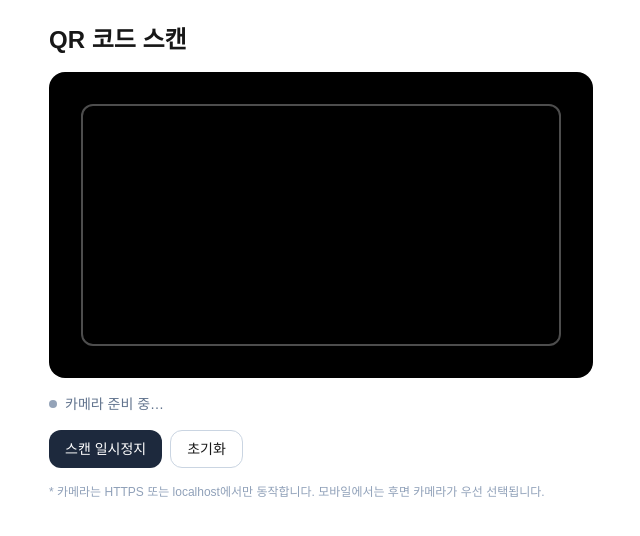
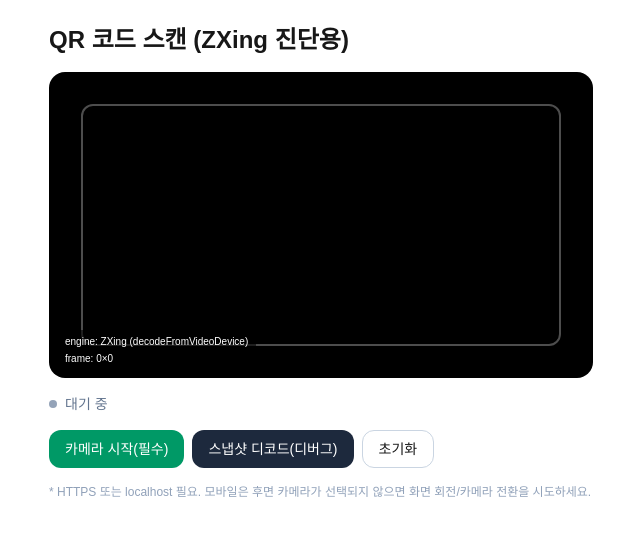
Before and after one commit to Coutainer/CoutainerFrontend, a Next.js app: page /qrread in a window 1280 px wide. Shown: the top 536 px of the page, without its empty margins (319-959 px from the left). Built offline with nearby package versions, Linux system fonts and the light colour scheme; no server answers.

Commit message:
qrcode read fix

```diff
--- a/src/app/qrread/page.tsx
+++ b/src/app/qrread/page.tsx
@@ -1,71 +1,67 @@
 'use client';
 
-import React, { useCallback, useEffect, useMemo, useRef, useState } from 'react';
+import React, { useCallback, useEffect, useRef, useState } from 'react';
+import {
+  BrowserMultiFormatReader,
+  IScannerControls,
+} from '@zxing/browser';
 import {
   BinaryBitmap,
   HybridBinarizer,
   RGBLuminanceSource,
-  QRCodeReader
+  QRCodeReader,
+  NotFoundException,
+  Result,
 } from '@zxing/library';
 
 type VerifyResponse =
-  | { exists: true; data: any }   // 서버가 찾은 경우 (원하는 스키마로 바꿔도 됨)
-  | { exists: false; message?: string }; // 없는 경우
+  | { exists: true; data: any }
+  | { exists: false; message?: string };
 
 const API_BASE = process.env.NEXT_PUBLIC_BACKEND_IP;
 
-export default function QrReadPage() {
+/**
+ * ZXing 전용 진단 페이지 (타입/시그니처 정리 버전)
+ * - BarcodeDetector 사용 안 함
+ * - decodeFromVideoDevice로 실시간 스트림 디코딩
+ * - 수동 스냅샷 디코드 버튼 제공
+ */
+export default function QrReadPageZXingOnly() {
   const videoRef = useRef<HTMLVideoElement | null>(null);
   const streamRef = useRef<MediaStream | null>(null);
-  const rafRef = useRef<number | null>(null);
-  const detectorRef = useRef<any>(null); // BarcodeDetector 또는 ZXing Reader
-  const isBarcodeDetectorSupported = useMemo(
-    () => typeof window !== 'undefined' && 'BarcodeDetector' in window,
-    []
-  );
+  const zxingReaderRef = useRef<BrowserMultiFormatReader | null>(null);
+  const controlsRef = useRef<IScannerControls | null>(null); // ← 반환 컨트롤 저장
+
+  const canvasRef = useRef<HTMLCanvasElement | null>(null); // 수동 스냅샷용
+  const qrReaderRef = useRef<QRCodeReader | null>(null); // 수동 스냅샷 디코더
 
   const [status, setStatus] = useState<'idle' | 'camera' | 'scanning' | 'verifying' | 'done' | 'error'>('idle');
   const [error, setError] = useState<string | null>(null);
   const [lastCode, setLastCode] = useState<string | null>(null);
   const [result, setResult] = useState<VerifyResponse | null>(null);
-  const [cameraReady, setCameraReady] = useState(false);
-  const [paused, setPaused] = useState(false); // 스캔 잠깐 멈추기
+  const [frame, setFrame] = useState<{ w: number; h: number }>({ w: 0, h: 0 });
+  const [hitBlink, setHitBlink] = useState(false);
+  const hitBlinkTimer = useRef<number | undefined>(undefined);
 
-  // 카메라 열기
-  const openCamera = useCallback(async () => {
-    try {
-      setError(null);
-      setResult(null);
-      setLastCode(null);
-      setStatus('camera');
-
-      const constraints: MediaStreamConstraints = {
-        video: {
-          facingMode: { ideal: 'environment' }, // 모바일 후면 카메라 우선
-          width: { ideal: 1280 },
-          height: { ideal: 720 },
-        },
-        audio: false,
+  const flashHit = () => {
+    setHitBlink(true);
+    if (hitBlinkTimer.current) window.clearTimeout(hitBlinkTimer.current);
+    hitBlinkTimer.current = window.setTimeout(() => setHitBlink(false), 300);
   };
 
-      const stream = await navigator.mediaDevices.getUserMedia(constraints);
-      streamRef.current = stream;
-
-      if (videoRef.current) {
-        videoRef.current.srcObject = stream;
-        await videoRef.current.play();
+  const stopAll = useCallback(() => {
+    try {
+      controlsRef.current?.stop(); // ← IScannerControls 사용
+      controlsRef.current = null;
+    } catch {}
+    if (streamRef.current) {
+      streamRef.current.getTracks().forEach((t) => t.stop());
+      streamRef.current = null;
     }
-
-      // 준비 완료
-      setCameraReady(true);
-      setStatus('scanning');
-    } catch (e: any) {
-      setStatus('error');
-      setError(e?.message || '카메라 접근에 실패했습니다. (HTTPS/localhost 필요)');
-    }
+    if (hitBlinkTimer.current) window.clearTimeout(hitBlinkTimer.current);
   }, []);
 
-  // 검증 API 호출
+  // 검증 API
   const verifyCode = useCallback(async (code: string) => {
     if (!API_BASE) {
       setStatus('error');
@@ -75,24 +71,12 @@ export default function QrReadPage() {
     try {
       setStatus('verifying');
       setResult(null);
-
-      // 서버 규약에 맞게 엔드포인트 조정하세요.
-      // 예: GET /qr/verify?code=...
       const url = `${API_BASE.replace(/\/$/, '')}/qr/verify?code=${encodeURIComponent(code)}`;
-      const res = await fetch(url, {
-        method: 'GET',
-        headers: {
-          'Accept': 'application/json',
-          // JWT가 필요한 경우:
-          // 'Authorization': `Bearer ${token}`
-        },
-      });
-
+      const res = await fetch(url, { headers: { Accept: 'application/json' } });
       if (!res.ok) {
         const text = await res.text().catch(() => '');
         throw new Error(`서버 오류 (${res.status}) ${text}`);
       }
-
       const json = (await res.json()) as VerifyResponse;
       setResult(json);
       setStatus('done');
@@ -102,159 +86,161 @@ export default function QrReadPage() {
     }
   }, []);
 
-  // ZXing 동적 임포트 (폴백용)
-  const initZxing = useCallback(async () => {
-    const { BrowserMultiFormatReader } = await import('@zxing/browser');
-    const reader = new BrowserMultiFormatReader();
-    detectorRef.current = reader;
-  }, []);
+  // 카메라 열기 + decodeFromVideoDevice 시작(사용자 제스처에서 호출)
+  const startScan = useCallback(async () => {
+    try {
+      setError(null);
+      setResult(null);
+      setLastCode(null);
+      setStatus('camera');
 
-  // BarcodeDetector 초기화
-  const initBarcodeDetector = useCallback(async () => {
-    // @ts-ignore
-    const BarcodeDetectorCtor = (window as any).BarcodeDetector;
-    // @ts-ignore
-    const supported = await BarcodeDetectorCtor.getSupportedFormats?.().catch(() => []) || [];
-    // @ts-ignore
-    detectorRef.current = new BarcodeDetectorCtor({ formats: supported.length ? supported : ['qr_code'] });
-  }, []);
+      if (!zxingReaderRef.current) {
+        zxingReaderRef.current = new BrowserMultiFormatReader();
+      }
+      const reader = zxingReaderRef.current;
 
-  // 스캔 루프 (BarcodeDetector)
-  const scanWithBarcodeDetector = useCallback(async () => {
-    if (!videoRef.current || !detectorRef.current) return;
+      // deviceId는 undefined로 전달(자동 선택). null 금지.
+      const controls = await reader.decodeFromVideoDevice(
+        undefined,
+        videoRef.current!,
+        (res?: Result, err?: unknown) => {
+          try {
+            const v = videoRef.current;
+            if (v && v.videoWidth && v.videoHeight) {
+              setFrame((f) =>
+                f.w === v.videoWidth && f.h === v.videoHeight
+                  ? f
+                  : { w: v.videoWidth, h: v.videoHeight }
+              );
+            }
+            if (res) {
+              const code = res.getText();
+              if (code && code !== lastCode) {
+                flashHit();
+                setLastCode(code);
+                setStatus('scanning'); // UI색 유지
+                verifyCode(code);
+              }
+            }
+            if (err && !(err instanceof NotFoundException)) {
+              // NotFound는 "이번 프레임에 못 찾음"이라 정상 흐름
+              // 그 외 에러만 콘솔에 표시
+              console.debug('[ZXing error]', err);
+            }
+          } catch (e) {
+            console.debug('[callback error]', e);
+          }
+        }
+      );
 
-    const tick = async () => {
-      if (!videoRef.current || !detectorRef.current || paused) {
-        rafRef.current = requestAnimationFrame(tick);
+      controlsRef.current = controls;
+
+      // 스트림 핸들 보관(정리용)
+      const v = videoRef.current;
+      if (v && v.srcObject instanceof MediaStream) {
+        streamRef.current = v.srcObject as MediaStream;
+      }
+
+      setStatus('scanning');
+    } catch (e: any) {
+      setStatus('error');
+      setError(e?.message || '카메라/디코더 초기화 실패 (HTTPS/권한 확인)');
+    }
+  }, [lastCode, verifyCode]);
+
+  // 수동 스냅샷 디코드(디버그)
+  const snapshotDecode = useCallback(() => {
+    try {
+      const v = videoRef.current;
+      if (!v || !v.videoWidth || !v.videoHeight) {
+        alert('비디오 프레임이 준비되지 않았습니다.');
         return;
       }
+      if (!canvasRef.current) canvasRef.current = document.createElement('canvas');
+      if (!qrReaderRef.current) qrReaderRef.current = new QRCodeReader();
 
-      try {
-        // @ts-ignore
-        const barcodes = await detectorRef.current.detect(videoRef.current);
-        if (barcodes && barcodes.length > 0) {
-          const code = barcodes[0].rawValue || barcodes[0].raw || '';
-          if (code && code !== lastCode) {
-            setLastCode(code);
-            setPaused(true); // 중복 검증 방지로 잠깐 멈춤
-            await verifyCode(code);
-          }
-        }
-      } catch {
-        // 프레임 처리 실패는 무시하고 다음 프레임
-      }
-      rafRef.current = requestAnimationFrame(tick);
-    };
+      // 다운스케일(예: 최대 960px 폭) → 속도/안정성 향상
+      const maxW = 960;
+      const scale = Math.min(1, maxW / v.videoWidth);
+      const w = Math.max(1, Math.floor(v.videoWidth * scale));
+      const h = Math.max(1, Math.floor(v.videoHeight * scale));
 
-    rafRef.current = requestAnimationFrame(tick);
-  }, [lastCode, paused, verifyCode]);
+      const c = canvasRef.current;
+      c.width = w; c.height = h;
+      const ctx = c.getContext('2d');
+      if (!ctx) return;
 
-  // 스캔 루프 (ZXing)
-  const scanWithZxing = useCallback(async () => {
-    const reader = detectorRef.current;
-    if (!reader || !videoRef.current) return;
-
-    // @zxing/browser는 직접 비디오 요소에 attach 하는 방식도 있으나
-    // 여기서는 프레임 폴링 방식으로 사용
-    const tick = async () => {
-      if (!videoRef.current || !reader || paused) {
-        rafRef.current = requestAnimationFrame(tick);
-        return;
-      }
-
-      try {
-        // 캔버스에 한 프레임 그려서 decode
-        const canvas = document.createElement('canvas');
-        const ctx = canvas.getContext('2d');
-        const w = videoRef.current.videoWidth || 1280;
-        const h = videoRef.current.videoHeight || 720;
-        canvas.width = w;
-        canvas.height = h;
-        if (ctx) {
-          ctx.drawImage(videoRef.current, 0, 0, w, h);
+      ctx.drawImage(v, 0, 0, w, h);
       const imageData = ctx.getImageData(0, 0, w, h);
-          //const { BinaryBitmap, HybridBinarizer, RGBLuminanceSource, QRCodeReader } = await import('@zxing/browser/esm5/core'); // 내부 모듈
       const luminance = new RGBLuminanceSource(imageData.data, w, h);
       const binarizer = new HybridBinarizer(luminance);
       const bitmap = new BinaryBitmap(binarizer);
-          const qrReader = new QRCodeReader();
+
       try {
-            const res = qrReader.decode(bitmap);
+        const res = qrReaderRef.current.decode(bitmap);
         const code = res.getText();
-            if (code && code !== lastCode) {
+        if (code) {
+          flashHit();
           setLastCode(code);
-              setPaused(true);
-              await verifyCode(code);
+          verifyCode(code);
+        } else {
+          alert('QR을 찾지 못했습니다 (스냅샷). 더 가까이/밝게 비춰보세요.');
         }
-          } catch {
-            // decode 실패 → 다음 프레임
+      } catch (err) {
+        console.debug('[snapshot decode fail]', err);
+        alert('스냅샷 디코딩 실패. 각도/거리/밝기를 조정해보세요.');
       }
+    } catch (e) {
+      console.debug('[snapshot error]', e);
     }
-      } catch {
-        // 프레임 처리 실패는 무시
-      }
-      rafRef.current = requestAnimationFrame(tick);
+  }, [verifyCode]);
+
+  useEffect(() => {
+    return () => {
+      stopAll();
     };
-
-    rafRef.current = requestAnimationFrame(tick);
-  }, [lastCode, paused, verifyCode]);
-
-  // 시작/초기화
-  useEffect(() => {
-    openCamera();
-    return () => {
-      if (rafRef.current) cancelAnimationFrame(rafRef.current);
-      if (streamRef.current) {
-        streamRef.current.getTracks().forEach(t => t.stop());
-      }
-    };
-  }, [openCamera]);
-
-  // 스캐너 초기화 + 루프 시작
-  useEffect(() => {
-    const run = async () => {
-      if (!cameraReady) return;
-      try {
-        if (isBarcodeDetectorSupported) {
-          await initBarcodeDetector();
-          await scanWithBarcodeDetector();
-        } else {
-          await initZxing();
-          await scanWithZxing();
-        }
-      } catch (e: any) {
-        setError(e?.message || '스캐너 초기화 실패');
-        setStatus('error');
-      }
-    };
-    run();
-    // eslint-disable-next-line react-hooks/exhaustive-deps
-  }, [cameraReady]);
+  }, [stopAll]);
 
   const resetScan = () => {
     setResult(null);
     setLastCode(null);
-    setPaused(false);
     setStatus('scanning');
+    setHitBlink(false);
   };
 
   return (
     <main className="mx-auto max-w-xl px-4 py-6 space-y-4">
-      <h1 className="text-2xl font-bold">QR 코드 스캔</h1>
+      <h1 className="text-2xl font-bold">QR 코드 스캔 (ZXing 진단용)</h1>
 
-      <div className="rounded-2xl overflow-hidden bg-black aspect-video relative">
+      <div className={`rounded-2xl overflow-hidden bg-black aspect-video relative ${hitBlink ? 'ring-4 ring-emerald-400' : ''}`}>
         <video ref={videoRef} className="w-full h-full object-cover" playsInline muted />
-        {/* 가이드 라인 */}
         <div className="absolute inset-0 pointer-events-none border-2 border-white/30 rounded-xl m-8" />
+        <div className="absolute left-2 bottom-2 text-[10px] px-2 py-1 rounded bg-black/60 text-white space-y-0.5">
+          <div>engine: ZXing (decodeFromVideoDevice)</div>
+          <div>frame: {frame.w}×{frame.h}</div>
+        </div>
       </div>
 
       <div className="flex items-center gap-2 text-sm text-slate-500">
-        <span className="inline-flex h-2 w-2 rounded-full"
-          style={{ background: status === 'scanning' ? '#22c55e' : status === 'verifying' ? '#f59e0b' : status === 'done' ? '#3b82f6' : '#94a3b8' }} />
+        <span
+          className="inline-flex h-2 w-2 rounded-full"
+          style={{
+            background:
+              status === 'scanning'
+                ? '#22c55e'
+                : status === 'verifying'
+                ? '#f59e0b'
+                : status === 'done'
+                ? '#3b82f6'
+                : status === 'error'
+                ? '#ef4444'
+                : '#94a3b8',
+          }}
+        />
         <span>
           {status === 'idle' && '대기 중'}
-          {status === 'camera' && '카메라 준비 중…'}
-          {status === 'scanning' && (paused ? '일시정지됨' : '스캔 중… QR을 프레임 중앙에 맞춰주세요')}
+          {status === 'camera' && '카메라 준비 중… (버튼으로 시작)'}
+          {status === 'scanning' && '스캔 중… QR을 프레임 중앙에 맞춰주세요'}
           {status === 'verifying' && '서버 검증 중…'}
           {status === 'done' && '검증 완료'}
           {status === 'error' && '오류'}
@@ -282,10 +268,7 @@ export default function QrReadPage() {
             {JSON.stringify(result, null, 2)}
           </pre>
           <div className="flex gap-2">
-            <button
-              onClick={resetScan}
-              className="rounded-xl px-4 py-2 text-sm bg-black text-white"
-            >
+            <button onClick={resetScan} className="rounded-xl px-4 py-2 text-sm bg-black text-white">
               다시 스캔
             </button>
           </div>
@@ -293,24 +276,21 @@ export default function QrReadPage() {
       )}
 
       {!result && (
-        <div className="flex gap-2">
-          <button
-            onClick={() => setPaused(p => !p)}
-            className="rounded-xl px-4 py-2 text-sm bg-slate-800 text-white"
-          >
-            {paused ? '스캔 재개' : '스캔 일시정지'}
+        <div className="flex flex-wrap gap-2">
+          <button onClick={startScan} className="rounded-xl px-4 py-2 text-sm bg-emerald-600 text-white">
+            카메라 시작(필수)
           </button>
-          <button
-            onClick={resetScan}
-            className="rounded-xl px-4 py-2 text-sm border border-slate-300"
-          >
+          <button onClick={snapshotDecode} className="rounded-xl px-4 py-2 text-sm bg-slate-800 text-white">
+            스냅샷 디코드(디버그)
+          </button>
+          <button onClick={resetScan} className="rounded-xl px-4 py-2 text-sm border border-slate-300">
             초기화
           </button>
         </div>
       )}
 
       <p className="text-xs text-slate-400">
-        * 카메라는 HTTPS 또는 localhost에서만 동작합니다. 모바일에서는 후면 카메라가 우선 선택됩니다.
+        * HTTPS 또는 localhost 필요. 모바일은 후면 카메라가 선택되지 않으면 화면 회전/카메라 전환을 시도하세요.
       </p>
     </main>
   );
```
Lines whose indentation alone changed are shown as unchanged.
